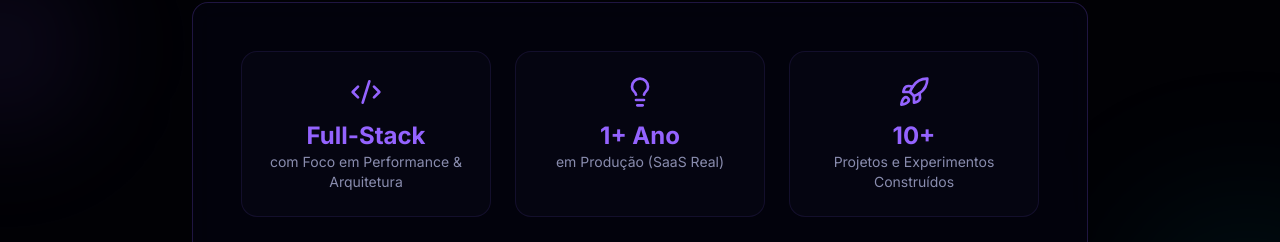
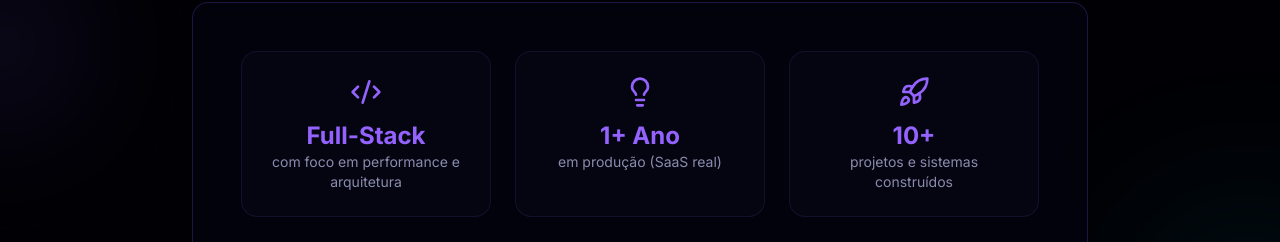
Before and after one commit to devanaclimgo/ana-portfolio, a Next.js app: page / in a window 1280 px wide. Shown: the part 1038-1280 px from the top of the page. Built offline with nearby package versions, Linux system fonts and the light colour scheme.

Commit message:
refactor: update highlights to use translation keys for improved localization

```diff
--- a/components/portfolio/about.tsx
+++ b/components/portfolio/about.tsx
@@ -1,21 +1,33 @@
-"use client"
+"use client";
 
-import { motion, useInView } from "framer-motion"
-import { useRef } from "react"
-import { useLanguage } from "@/context/language-context"
-import { ParallaxSection, SectionHeader } from "./parallax-section"
-import { Code2, Lightbulb, Rocket } from "lucide-react"
+import { motion, useInView } from "framer-motion";
+import { useRef } from "react";
+import { useLanguage } from "@/context/language-context";
+import { ParallaxSection, SectionHeader } from "./parallax-section";
+import { Code2, Lightbulb, Rocket } from "lucide-react";
 
 const highlights = [
-  { icon: Code2, label: "Full-Stack", sublabel: "com Foco em Performance & Arquitetura" },
-  { icon: Lightbulb, label: "1+ Ano", sublabel: "em Produção (SaaS Real)" },
-  { icon: Rocket, label: "10+", sublabel: "Projetos e Experimentos Construídos" },
-]
+  {
+    icon: Code2,
+    labelKey: "highlights.1.label",
+    sublabelKey: "highlights.1.sublabel",
+  },
+  {
+    icon: Lightbulb,
+    labelKey: "highlights.2.label",
+    sublabelKey: "highlights.2.sublabel",
+  },
+  {
+    icon: Rocket,
+    labelKey: "highlights.3.label",
+    sublabelKey: "highlights.3.sublabel",
+  },
+];
 
 export function About() {
-  const { t } = useLanguage()
-  const ref = useRef(null)
-  const isInView = useInView(ref, { once: true, margin: "-100px" })
+  const { t } = useLanguage();
+  const ref = useRef(null);
+  const isInView = useInView(ref, { once: true, margin: "-100px" });
 
   return (
     <ParallaxSection id="about">
@@ -34,8 +46,12 @@ export function About() {
                   className="text-center p-6 rounded-xl bg-secondary/30 border border-primary/10 hover:border-primary/30 transition-colors"
                 >
                   <item.icon className="h-8 w-8 text-primary mx-auto mb-3" />
-                  <p className="text-2xl font-bold text-primary">{item.label}</p>
-                  <p className="text-sm text-muted-foreground">{item.sublabel}</p>
+                  <p className="text-2xl font-bold text-primary">
+                    {t(item.labelKey)}
+                  </p>
+                  <p className="text-sm text-muted-foreground">
+                    {t(item.sublabelKey)}
+                  </p>
                 </motion.div>
               ))}
             </div>
@@ -61,5 +77,5 @@ export function About() {
         </div>
       </div>
     </ParallaxSection>
-  )
+  );
 }
```
